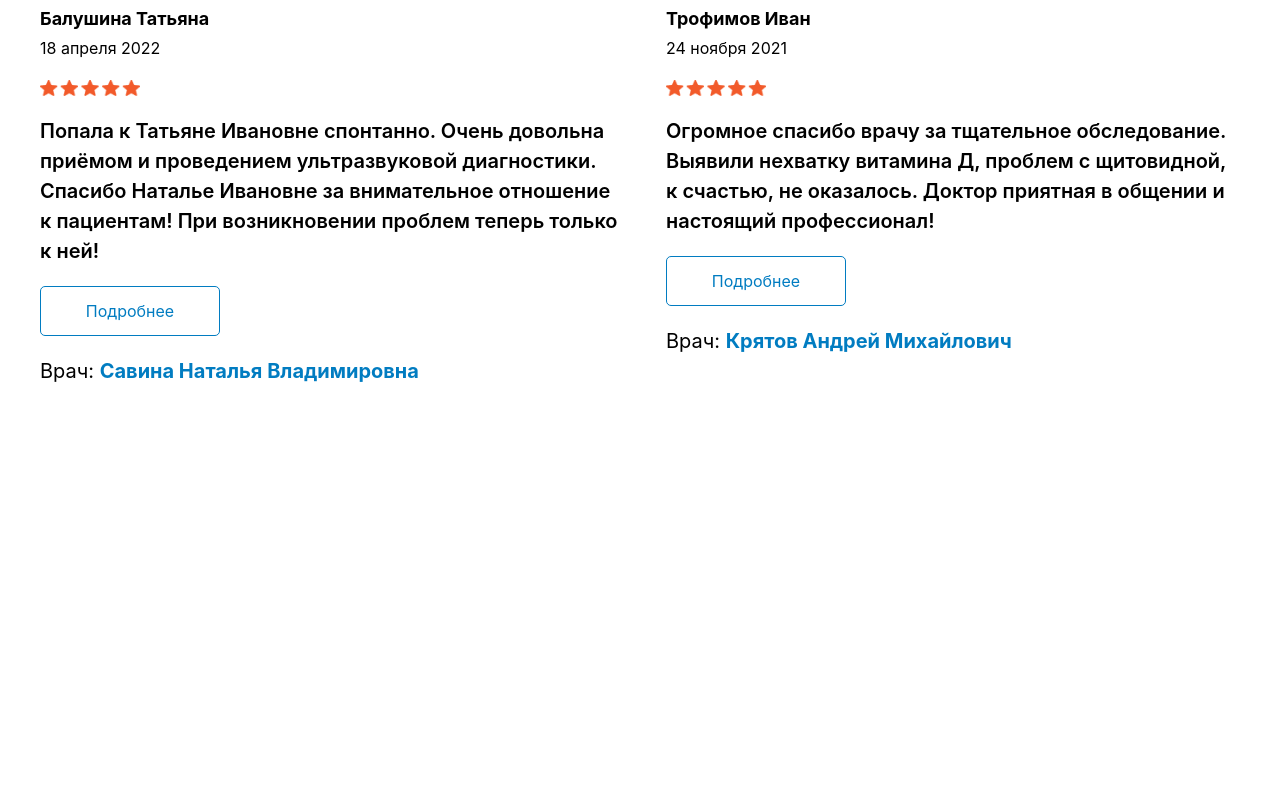
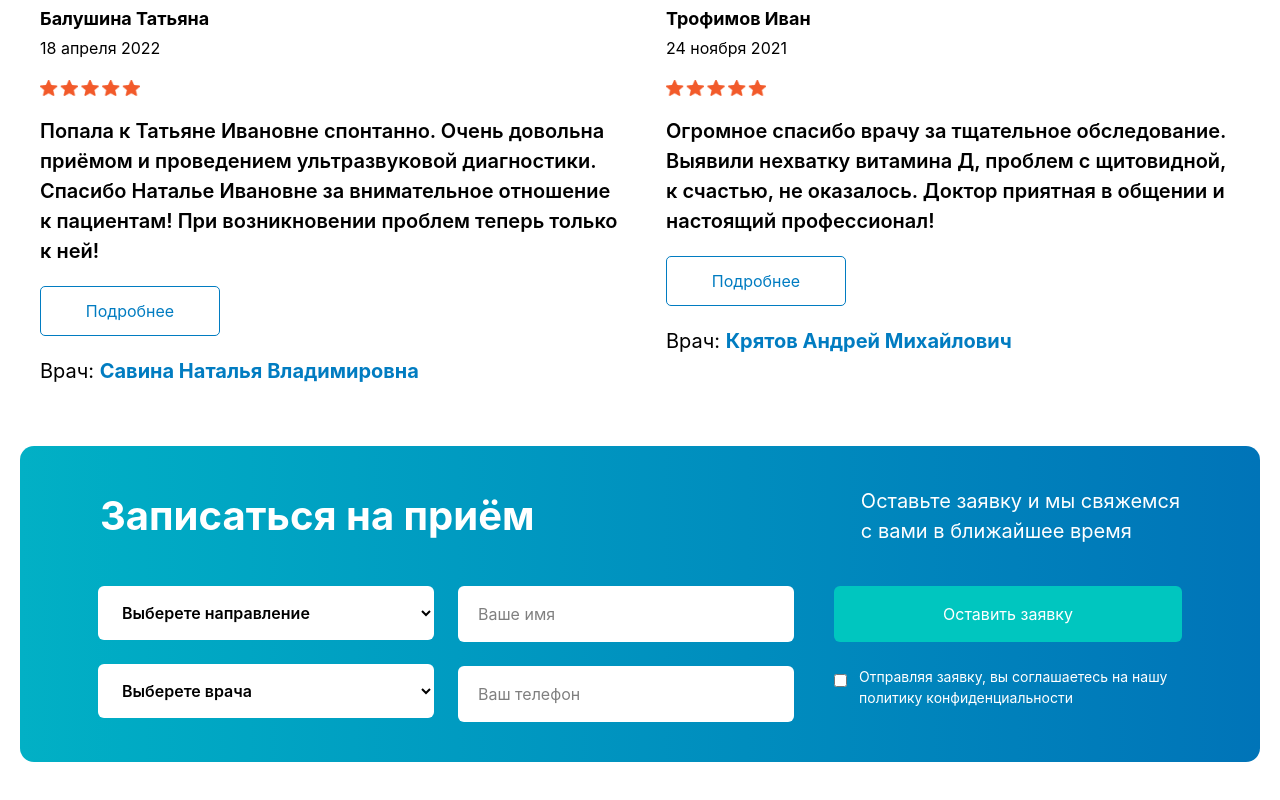
Before and after one commit to Abdulbotin/Exam, a website: page src/Magamed/index.html in a window 1280 px wide. Shown: the part 3062-3862 px from the top of the page. Before the commit the page ends 3568 px from the top, so only its background shows below. Drawn offline with nearby package versions, Linux system fonts and the light colour scheme; files that its build step writes are made by us from their sources.

Commit message:
fifth section

```diff
--- a/src/Magamed/index.html
+++ b/src/Magamed/index.html
@@ -390,6 +390,71 @@
 
             </div>
         </section>
+
+        <!-- Section five -->
+        <section class="max-w-360 mx-auto p-10 my-10 bg-linear-to-r from-[#02B0C5] to-[#0074B8] rounded-[14px] flex flex-col lg:flex-col gap-10">
+
+            <!-- Part top -->
+            <div class="flex flex-col lg:flex-row lg:justify-between gap-10 lg:px-10 px-0">
+                <h2 class="text-white text-[48px] lg:text-[40px] font-bold"> Записаться на приём </h2>
+
+                <p class="text-white text-[20px]">
+                    Оставьте заявку и мы свяжемся <br>
+                    с вами в ближайшее время
+                </p>
+            </div>
+
+            <!-- Bottom part -->
+            <div class="flex flex-col lg:flex-row lg:justify-center gap-10 w-full">
+
+                <!-- Left part -->
+                <div class="flex flex-col lg:flex-row gap-6 w-full lg:w-[60%]">
+
+                    <div class="flex flex-col gap-6 w-full">
+                        <select class="bg-white rounded-md px-5 py-4 text-[16px]
+                        w-full font-semibold">
+                            <option> Выберете направление </option>
+                        </select>
+
+
+                        <select class="bg-white rounded-md px-5 py-4 text-[16px]
+                        w-full font-semibold">
+                            <option> Выберете врача </option>
+                        </select>
+                    </div>
+
+                    <div class="flex flex-col gap-6 w-full">
+                        <input type="text" placeholder="Ваше имя"
+                        class="bg-white rounded-md px-5 py-4 text-[16px]
+                        w-full ">
+
+                        <input type="tel" placeholder="Ваш телефон"
+                        class="bg-white rounded-md px-5 py-4 text-[16px]
+                        w-full">
+                    </div>
+
+                </div>
+
+                <!-- Right part -->
+                <div class="flex flex-col gap-6 w-full lg:w-[30%]">
+
+                    <button class="bg-[#00C6BF] text-white rounded-md px-8 py-4
+                    w-full hover:bg-white hover:text-[#00578A]
+                    hover:cursor-pointer">
+                            Оставить заявку
+                    </button>
+
+                    <div class="flex gap-3 items-start">
+                        <input type="checkbox" class="mt-2" id="i1">
+
+                        <label class="text-white text-[14px]" for="i1">
+                            Отправляя заявку, вы соглашаетесь на нашу
+                            политику конфиденциальности
+                        </label>
+                    </div>
+                </div>
+            </div>
+        </section>
     </main>
 </body>
 </html>
```
